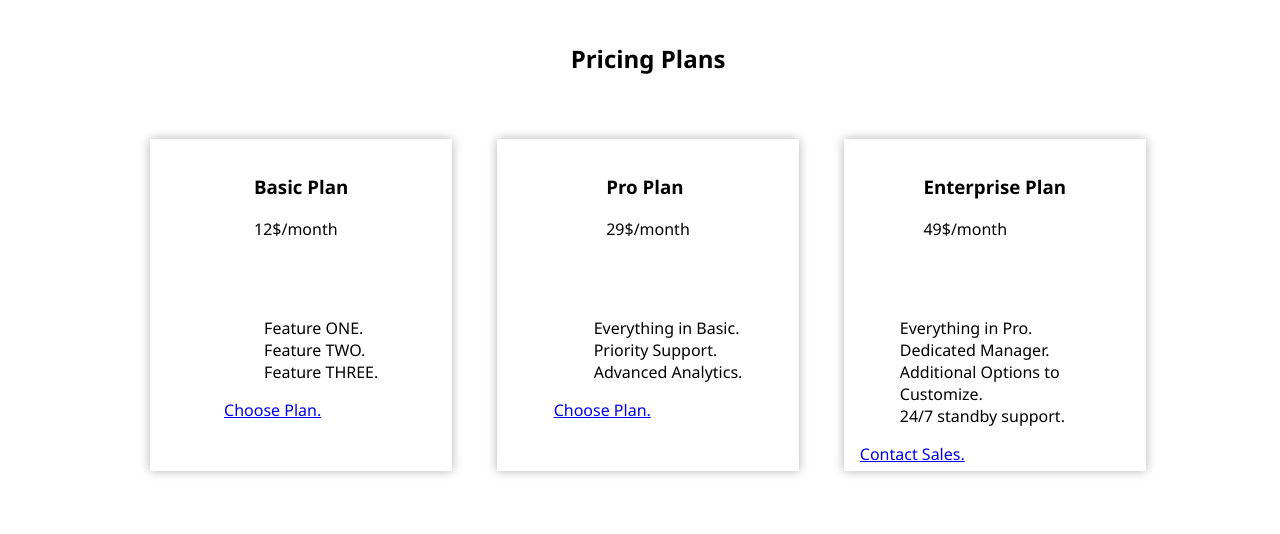
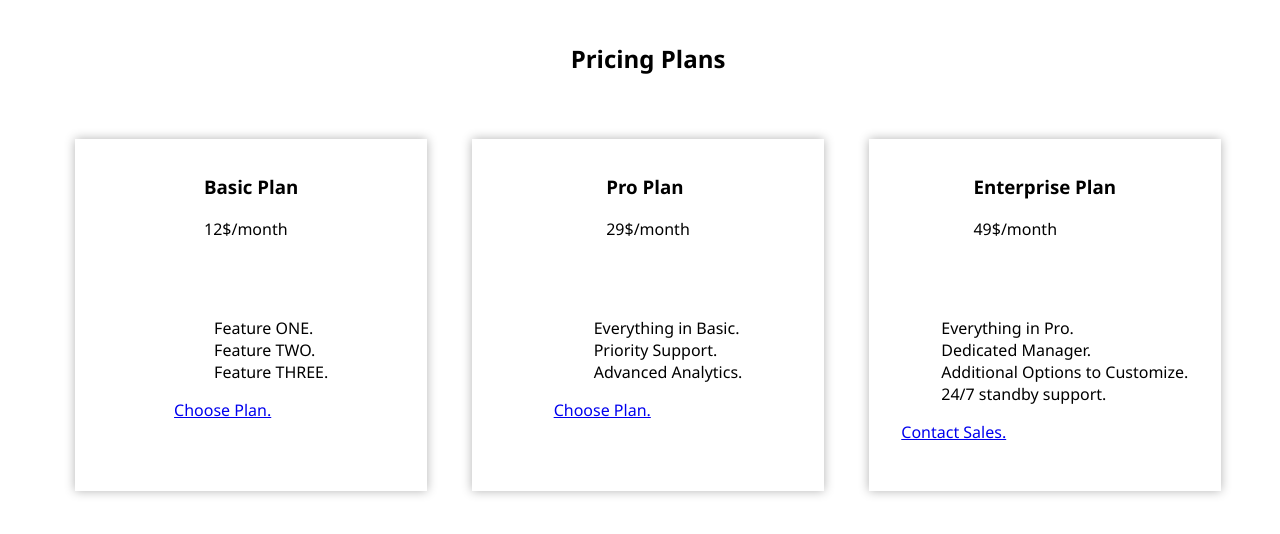
Before and after one commit to Atharvaa99/Pulse-Page-, a plain HTML site: page index.html in a window 1280 px wide. Shown: the part 818-1352 px from the top of the page. Drawn offline with Linux system fonts and the light colour scheme.

Commit message:
phase 3 fix

```diff
--- a/styles.css
+++ b/styles.css
@@ -124,15 +124,18 @@ body {
 }
 
 .card-container{
+    width: 83vw;
     text-align: left;
     gap: var(--gap);
     display: grid;
     grid-template-columns: 1fr 1fr 1fr;
-    justify-content:space-between;
+    justify-content:center;
+    align-items: center;
 }
 .card{
-    width: clamp(200px,45cqi,270px);
-    height: clamp(270px,40cqi,300px);
+    width: clamp(200px,25cqi,30cqi);
+    height: clamp(270px,25cqi,30cqi);
+    min-height: 300px;
     display: flex;
     flex-direction: column;
     flex-grow: 1;
```
